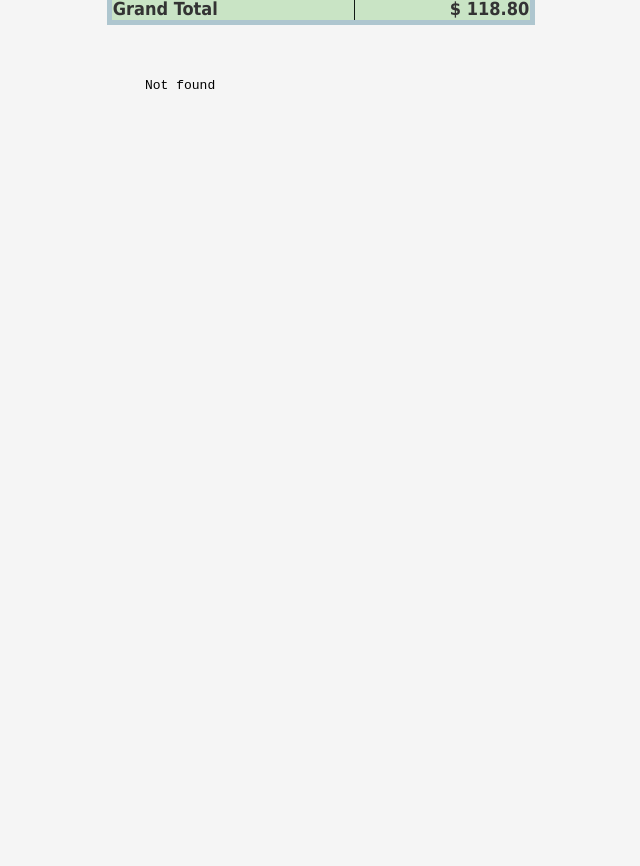
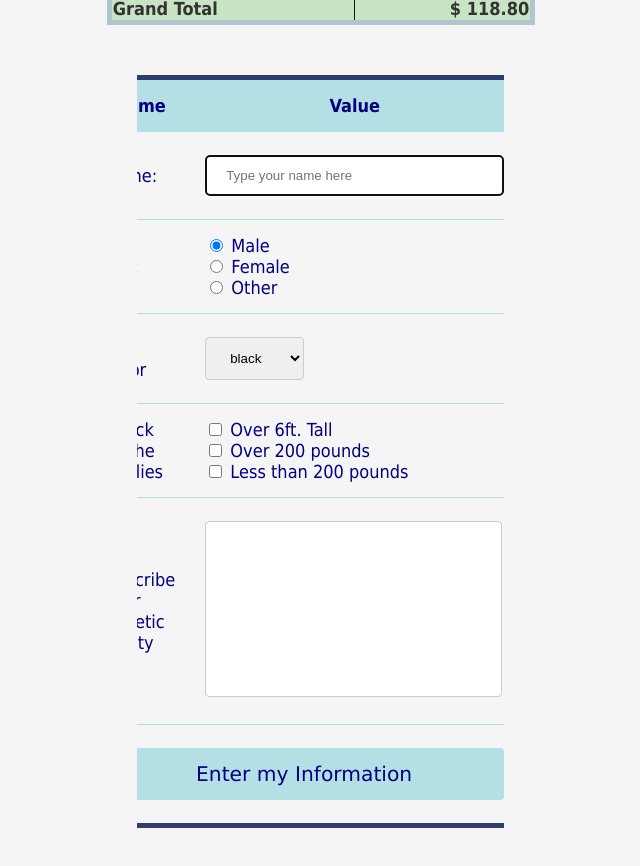
Before and after one commit to KurtTancio2132/FINALS-HO1, a plain HTML site: page table.html in a window 1280 px wide. Shown: the part 434-1300 px from the top of the page, without its empty margins (319-959 px from the left). Drawn offline with Linux system fonts and the light colour scheme.

Commit message:
FINALS-HO1

```diff
--- a/table.html
+++ b/table.html
@@ -67,6 +67,6 @@
             <td style="text-align:right;">$ 118.80</td>
         </tr>
     </table>
-    <iframe src="form.html" title="Information Form" scrolling="no"></iframe>
+    <iframe src="index.html" title="Information Form" scrolling="no"></iframe>
 </body>
 </html>
```
